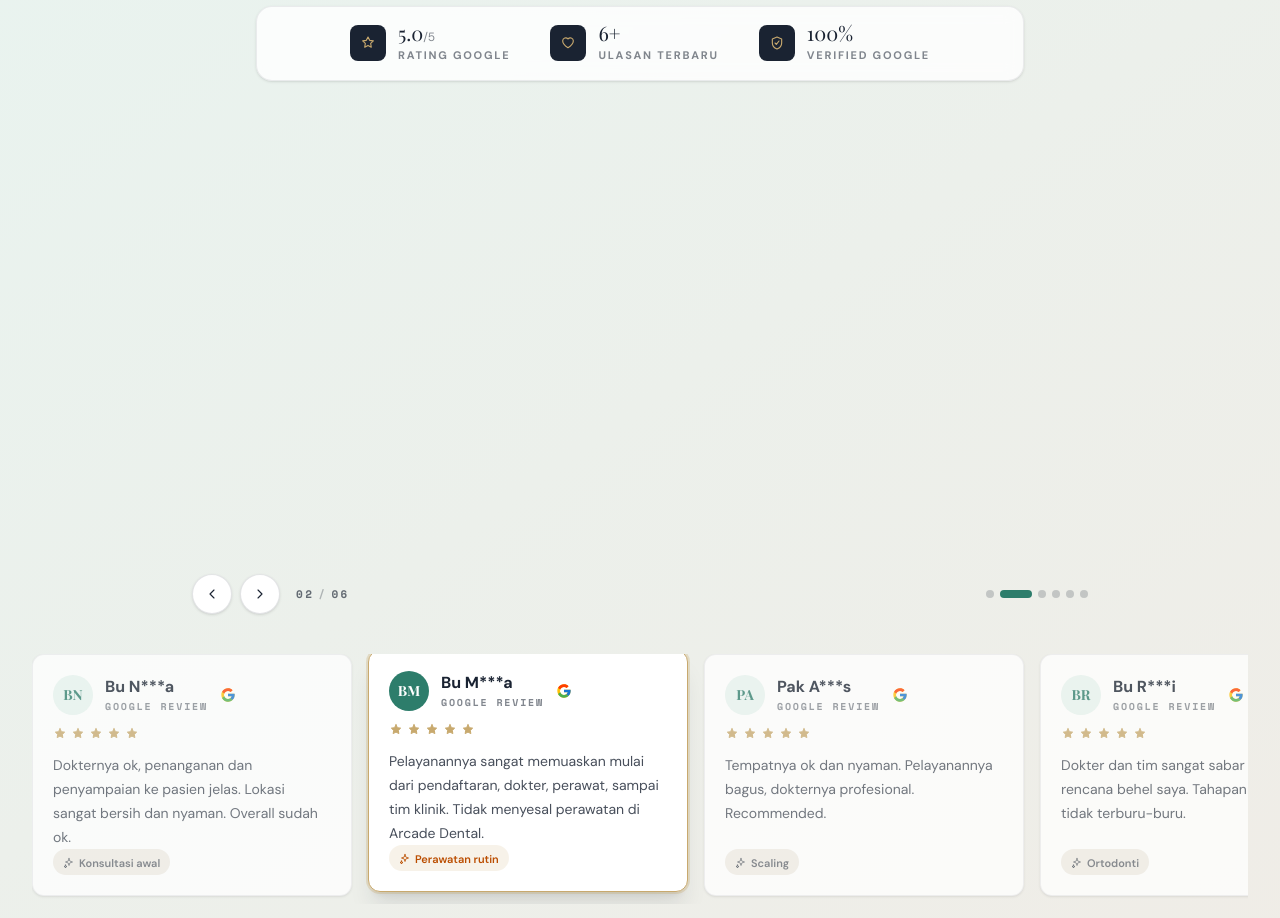
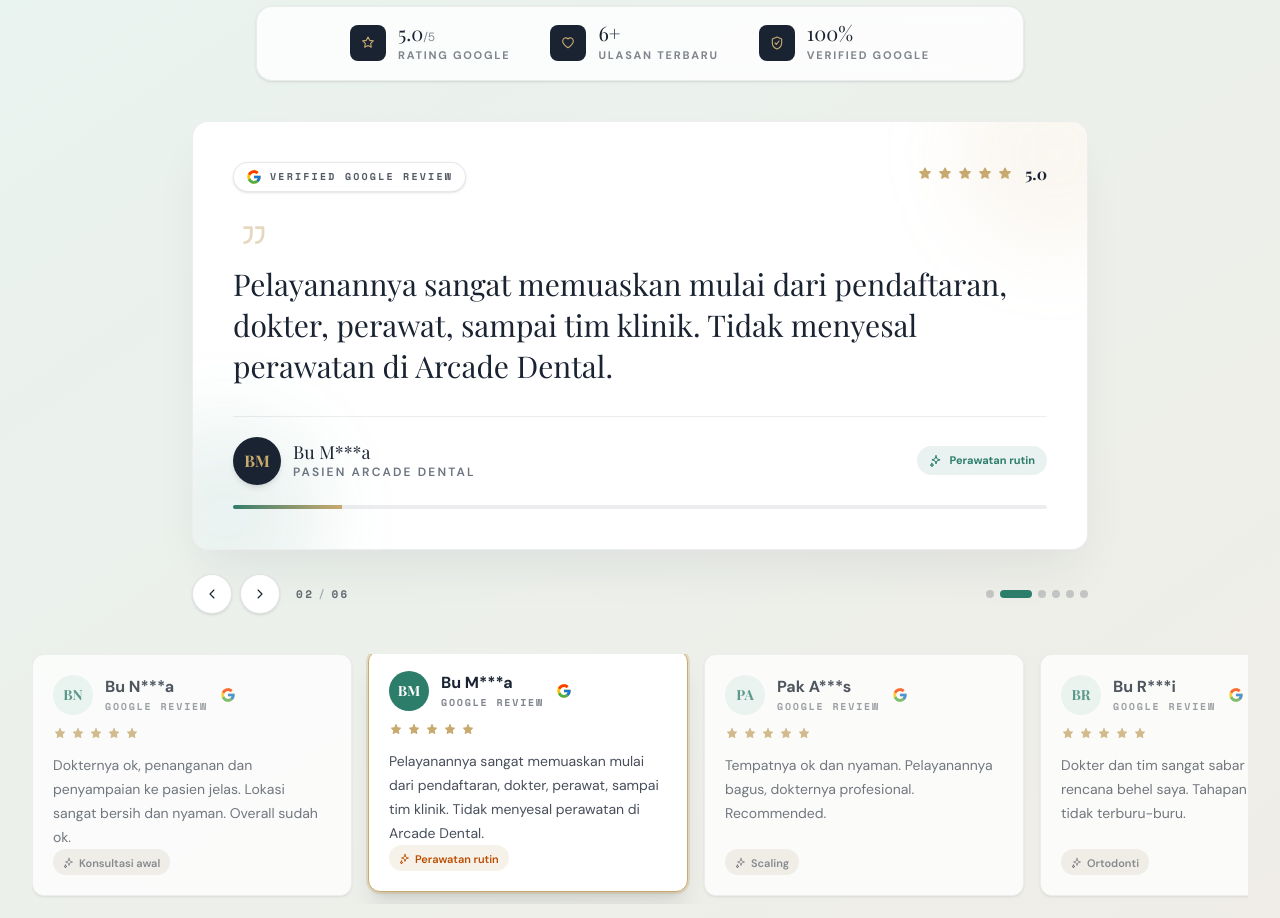
Before and after one commit to davidgrcias/arcade-dental, a Next.js app: page / in a window 1280 px wide. Shown: the part 8860-9778 px from the top of the page. Built offline with nearby package versions, Linux system fonts and the light colour scheme; a web font is replaced by a local one.

Commit message:
fix(testimonials): keep hero mounted and animate body locally so it stays visible on switch

```diff
--- a/src/components/sections/Testimonials.tsx
+++ b/src/components/sections/Testimonials.tsx
@@ -1,6 +1,7 @@
 "use client";
 
 import { useCallback, useEffect, useRef, useState, type Dispatch, type SetStateAction } from "react";
+import gsap from "gsap";
 import { testimonials } from "@/lib/content";
 import { useLanguage } from "@/context/LanguageContext";
 import { getInitials } from "@/lib/utils";
@@ -28,6 +29,8 @@
   const total = testimonials.length;
   const [progress, setProgress] = useState(0);
   const railRef = useRef<HTMLDivElement>(null);
+  const heroBodyRef = useRef<HTMLDivElement>(null);
+  const lastActiveRef = useRef(-1);
 
   const goTo = useCallback(
     (idx: number) => {
@@ -74,6 +77,25 @@
     if (card) {
       card.scrollIntoView({ behavior: "smooth", inline: "center", block: "nearest" });
     }
+  }, [testimonialIndex]);
+
+  // Animate hero body when the active testimonial changes
+  useEffect(() => {
+    if (lastActiveRef.current === testimonialIndex) return;
+    lastActiveRef.current = testimonialIndex;
+
+    const reduceMotion =
+      typeof window !== "undefined" &&
+      window.matchMedia("(prefers-reduced-motion: reduce)").matches;
+    if (reduceMotion) return;
+
+    const node = heroBodyRef.current;
+    if (!node) return;
+    gsap.fromTo(
+      node,
+      { opacity: 0, y: 12, filter: "blur(6px)" },
+      { opacity: 1, y: 0, filter: "blur(0px)", duration: 0.45, ease: "power3.out", overwrite: true },
+    );
   }, [testimonialIndex]);
 
   // Keyboard nav
@@ -172,16 +194,16 @@
 
         {/* Hero featured testimonial */}
         <article
-          key={`hero-${testimonialIndex}`}
           onTouchStart={onTouchStart}
           onTouchEnd={onTouchEnd}
-          className="gs-reveal relative mx-auto max-w-4xl overflow-hidden rounded-2xl border border-primary/8 bg-white p-7 shadow-2xl shadow-primary/8 sm:p-10"
+          className="relative mx-auto max-w-4xl overflow-hidden rounded-2xl border border-primary/8 bg-white p-7 shadow-2xl shadow-primary/8 sm:p-10"
         >
           {/* Soft branded glow */}
           <span aria-hidden className="pointer-events-none absolute -right-16 -top-16 h-48 w-48 rounded-full bg-gold/10 blur-2xl" />
           <span aria-hidden className="pointer-events-none absolute -left-16 -bottom-16 h-48 w-48 rounded-full bg-cta/10 blur-2xl" />
 
-          <div className="relative flex flex-wrap items-start justify-between gap-3">
+          <div ref={heroBodyRef} className="relative">
+            <div className="flex flex-wrap items-start justify-between gap-3">
               <span className="inline-flex items-center gap-2 rounded-full border border-primary/10 bg-white px-3 py-1.5 shadow-sm">
                 <GoogleMark className="h-4 w-4" />
                 <span className="font-accent text-[10px] font-bold uppercase tracking-[0.22em] text-primary/75">
@@ -201,15 +223,15 @@
               </div>
             </div>
 
-          <Icon name="quote" className="relative mt-6 h-10 w-10 text-gold/45" />
+            <Icon name="quote" className="mt-6 h-10 w-10 text-gold/45" />
 
-          <blockquote className="relative mt-2">
+            <blockquote className="mt-2">
               <p className="font-display text-2xl leading-snug text-primary sm:text-3xl sm:leading-snug">
                 {t(featured.quote)}
               </p>
             </blockquote>
 
-          <div className="relative mt-7 flex flex-wrap items-center justify-between gap-4 border-t border-primary/8 pt-5">
+            <div className="mt-7 flex flex-wrap items-center justify-between gap-4 border-t border-primary/8 pt-5">
               <div className="flex items-center gap-3">
                 <span className="grid h-12 w-12 place-items-center rounded-full bg-primary text-gold font-display text-base font-bold shadow-md">
                   {getInitials(featured.name) || featured.name.charAt(0)}
@@ -228,6 +250,7 @@
                   {t(featured.service)}
                 </span>
               )}
+            </div>
           </div>
 
           {/* Autoplay progress bar */}
```
Lines whose indentation alone changed are shown as unchanged.
